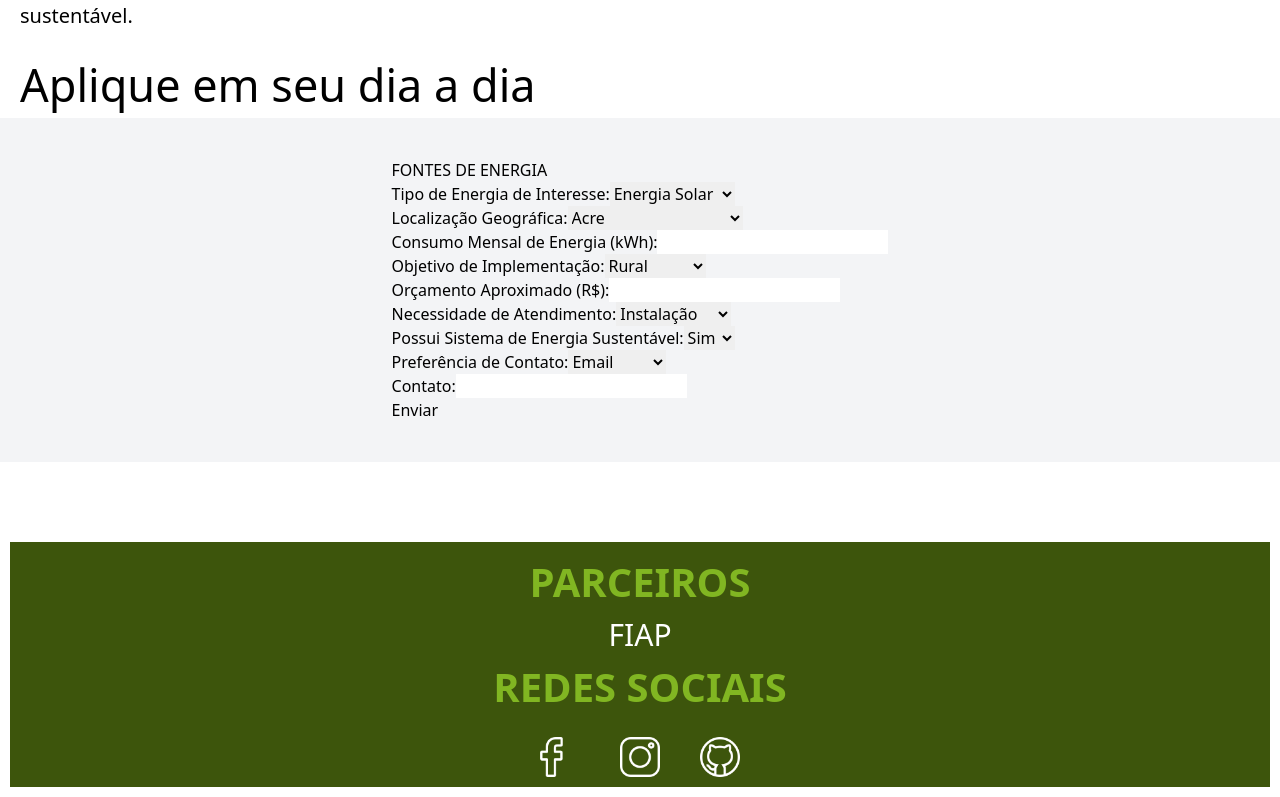
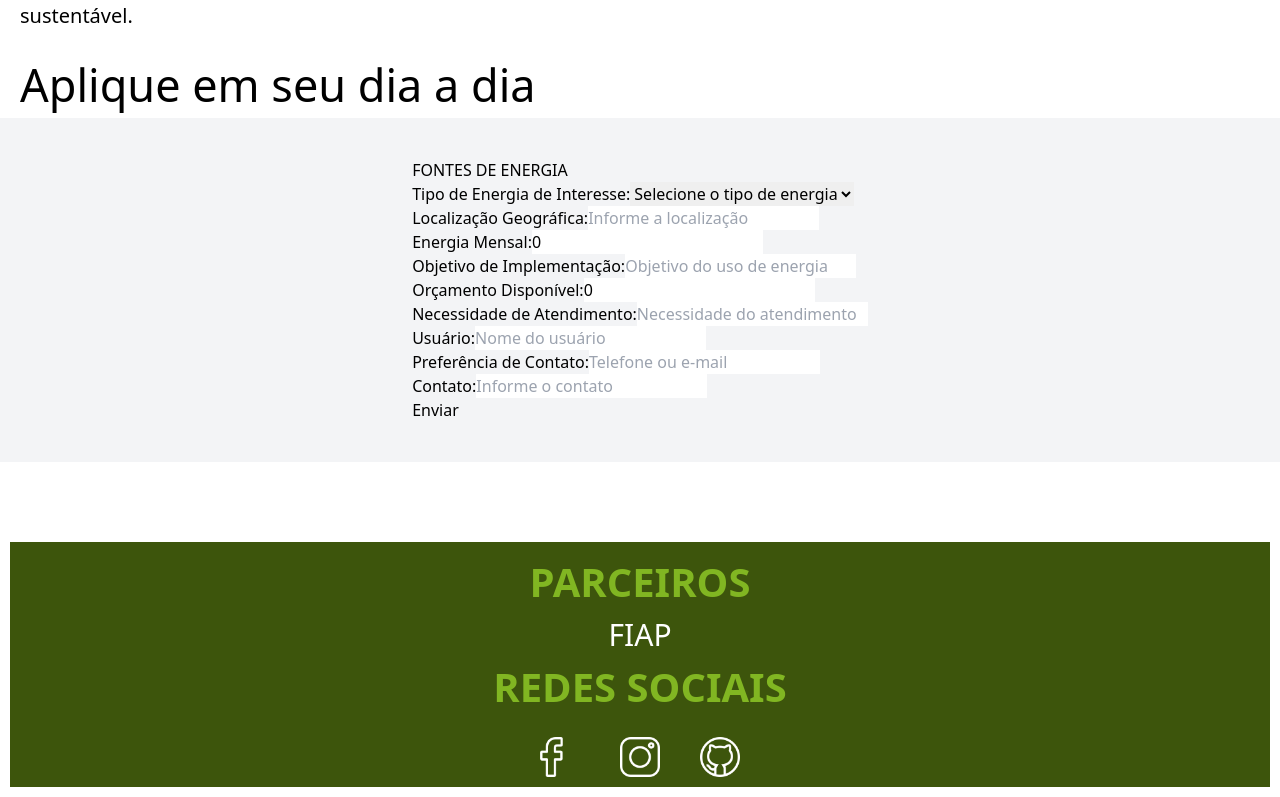
Before and after one commit to gusandrini/gs-2, a Next.js app in the folder gs/: page /saiba-mais in a window 1280 px wide. Shown: the part 2140-2937 px from the top of the page. Built offline with nearby package versions, Linux system fonts and the light colour scheme.

Commit message:
ajustado

```diff
--- a/gs/src/app/saiba-mais/page.tsx
+++ b/gs/src/app/saiba-mais/page.tsx
@@ -11,9 +11,9 @@ const Saiba = () => {
     id_es: 0,
     tp_energia: "",
     localizacao_geografica: "",
-    energia_mensal: "",
+    energia_mensal: 0,
     obj_implementacao: "",
-    orcamento: "",
+    orcamento: 0,
     necessidade_atendimento: "",
     usuario_es: "",
     preferencia_contato: "",
@@ -24,12 +24,26 @@ const Saiba = () => {
     e.preventDefault();
 
     try {
+      // Verifica e converte os valores numéricos
+      const energiaMensal = saiba.energia_mensal ? parseFloat(saiba.energia_mensal.toString()) : 0;
+      const orcamento = saiba.orcamento ? parseFloat(saiba.orcamento.toString()) : 0;
+
       const response = await fetch("http://localhost:8080/fonte", {
         method: "POST",
         headers: {
           "Content-Type": "application/json",
         },
-        body: JSON.stringify(saiba),
+        body: JSON.stringify({
+          tp_energia: saiba.tp_energia,
+          localizacao_geografica: saiba.localizacao_geografica,
+          energia_mensal: energiaMensal, // Converte string para float
+          obj_implementacao: saiba.obj_implementacao,
+          orcamento: orcamento, // Converte string para float
+          necessidade_atendimento: saiba.necessidade_atendimento,
+          usuario_es: saiba.usuario_es,
+          preferencia_contato: saiba.preferencia_contato,
+          contato: saiba.contato,
+        }),
       });
 
       if (response.ok) {
@@ -37,16 +51,16 @@ const Saiba = () => {
           id_es: 0,
           tp_energia: "",
           localizacao_geografica: "",
-          energia_mensal: "",
+          energia_mensal: 0,
           obj_implementacao: "",
-          orcamento: "",
+          orcamento: 0,
           necessidade_atendimento: "",
           usuario_es: "",
           preferencia_contato: "",
           contato: "",
         });
-        setMensagemSaiba("Usuário cadastrado com sucesso!");
-        router.push("/");
+        setMensagemSaiba("Cadastro realizado com sucesso!");
+        router.push("/"); // Redireciona para a página inicial após sucesso
       } else {
         const errorText = await response.text();
         const errorMessage = errorText ? JSON.parse(errorText).message : "Erro desconhecido.";
@@ -56,6 +70,14 @@ const Saiba = () => {
       console.error("Erro ao cadastrar:", error);
       setMensagemSaiba(`Erro ao cadastrar: ${error instanceof Error ? error.message : 'Erro no frontend.'}`);
     }
+  };
+
+  const handleChange = (e: React.ChangeEvent<HTMLInputElement | HTMLTextAreaElement>) => {
+    const { name, value } = e.target;
+    setSaiba(prevState => ({
+      ...prevState,
+      [name]: value,
+    }));
   };
 
   return (
@@ -170,155 +192,116 @@ const Saiba = () => {
 
             <fieldset>
               <div>
-                <label htmlFor="tipo_energia">Tipo de Energia de Interesse:</label>
+                <label htmlFor="tp_energia">Tipo de Energia de Interesse:</label>
                 <select
-                  id="tipo_energia"
+                  id="tp_energia"
                   name="tp_energia"
                   value={saiba.tp_energia}
                   onChange={(e) => setSaiba({ ...saiba, tp_energia: e.target.value })}
                 >
+                  <option value="" disabled>Selecione o tipo de energia</option>
                   <option value="solar">Energia Solar</option>
                   <option value="eolica">Energia Eólica</option>
-                  <option value="biomassa">Biomassa</option>
-                  <option value="hidreletrica">Hidrelétrica</option>
-                  <option value="geotermica">Geotérmica</option>
-                  <option value="outra">Outras</option>
+                  <option value="hidraulica">Energia Hidrelétrica</option>
+                  <option value="biomassa">Energia de Biomassa</option>
+                  <option value="geotermica">Energia Geotérmica</option>
                 </select>
               </div>
-
               <div>
                 <label htmlFor="localizacao_geografica">Localização Geográfica:</label>
-                <select
+                <input
+                  type="text"
                   id="localizacao_geografica"
                   name="localizacao_geografica"
+                  placeholder="Informe a localização"
                   value={saiba.localizacao_geografica}
-                  onChange={(e) => setSaiba({ ...saiba, localizacao_geografica: e.target.value })}
-                >
-                  <option value="Acre">Acre</option>
-                  <option value="Alagoas">Alagoas</option>
-                  <option value="Amapa">Amapá</option>
-                  <option value="Amazonas">Amazonas</option>
-                  <option value="Bahia">Bahia</option>
-                  <option value="Ceara">Ceará</option>
-                  <option value="Distrito Federal">Distrito Federal</option>
-                  <option value="Espirito Santo">Espírito Santo</option>
-                  <option value="Goias">Goiás</option>
-                  <option value="Maranhao">Maranhão</option>
-                  <option value="Mato Grosso">Mato Grosso</option>
-                  <option value="Mato Grosso do Sul">Mato Grosso do Sul</option>
-                  <option value="Minas Gerais">Minas Gerais</option>
-                  <option value="Para">Pará</option>
-                  <option value="Paraiba">Paraíba</option>
-                  <option value="Parana">Paraná</option>
-                  <option value="Pernambuco">Pernambuco</option>
-                  <option value="Piaui">Piauí</option>
-                  <option value="Rio de Janeiro">Rio de Janeiro</option>
-                  <option value="Rio Grande do Norte">Rio Grande do Norte</option>
-                  <option value="Rio Grande do Sul">Rio Grande do Sul</option>
-                  <option value="Rondonia">Rondônia</option>
-                  <option value="Roraima">Roraima</option>
-                  <option value="Santa Catarina">Santa Catarina</option>
-                  <option value="Sao Paulo">São Paulo</option>
-                  <option value="Sergipe">Sergipe</option>
-                  <option value="Tocantins">Tocantins</option>
-                </select>
+                  onChange={handleChange}
+                />
               </div>
-
               <div>
-                <label htmlFor="energia_mensal">Consumo Mensal de Energia (kWh):</label>
+                <label htmlFor="energia_mensal">Energia Mensal:</label>
                 <input
                   type="number"
                   id="energia_mensal"
                   name="energia_mensal"
+                  placeholder="kWh"
                   value={saiba.energia_mensal}
-                  onChange={(e) => setSaiba({ ...saiba, energia_mensal: e.target.value })}
+                  onChange={handleChange}
                 />
               </div>
-
               <div>
                 <label htmlFor="obj_implementacao">Objetivo de Implementação:</label>
-                <select
+                <input
+                  type="text"
                   id="obj_implementacao"
                   name="obj_implementacao"
+                  placeholder="Objetivo do uso de energia"
                   value={saiba.obj_implementacao}
-                  onChange={(e) => setSaiba({ ...saiba, obj_implementacao: e.target.value })}
-                >
-                  <option value="rural">Rural</option>
-                  <option value="domestico">Doméstico</option>
-                  <option value="industrial">Industrial</option>
-                </select>
+                  onChange={handleChange}
+                />
               </div>
-
               <div>
-                <label htmlFor="orcamento">Orçamento Aproximado (R$):</label>
+                <label htmlFor="orcamento">Orçamento Disponível:</label>
                 <input
                   type="number"
                   id="orcamento"
                   name="orcamento"
+                  placeholder="Orçamento para implementação"
                   value={saiba.orcamento}
-                  onChange={(e) => setSaiba({ ...saiba, orcamento: e.target.value })}
+                  onChange={handleChange}
                 />
               </div>
-
               <div>
                 <label htmlFor="necessidade_atendimento">Necessidade de Atendimento:</label>
-                <select
+                <input
+                  type="text"
                   id="necessidade_atendimento"
                   name="necessidade_atendimento"
+                  placeholder="Necessidade do atendimento"
                   value={saiba.necessidade_atendimento}
-                  onChange={(e) => setSaiba({ ...saiba, necessidade_atendimento: e.target.value })}
-                >
-                  <option value="instalacao">Instalação</option>
-                  <option value="manutencao">Manutenção</option>
-                  <option value="consultoria">Consultoria</option>
-                  <option value="outros">Outros</option>
-                </select>
+                  onChange={handleChange}
+                />
               </div>
-
               <div>
-                <label htmlFor="usuario_es">Possui Sistema de Energia Sustentável:</label>
-                <select
+                <label htmlFor="usuario_es">Usuário:</label>
+                <input
+                  type="text"
                   id="usuario_es"
                   name="usuario_es"
+                  placeholder="Nome do usuário"
                   value={saiba.usuario_es}
-                  onChange={(e) => setSaiba({ ...saiba, usuario_es: e.target.value })}
-                >
-                  <option value="sim">Sim</option>
-                  <option value="nao">Não</option>
-                </select>
+                  onChange={handleChange}
+                />
               </div>
-
               <div>
                 <label htmlFor="preferencia_contato">Preferência de Contato:</label>
-                <select
+                <input
+                  type="text"
                   id="preferencia_contato"
                   name="preferencia_contato"
+                  placeholder="Telefone ou e-mail"
                   value={saiba.preferencia_contato}
-                  onChange={(e) => setSaiba({ ...saiba, preferencia_contato: e.target.value })}
-                >
-                  <option value="email">Email</option>
-                  <option value="telefone">Telefone</option>
-                  <option value="whatsapp">WhatsApp</option>
-                </select>
+                  onChange={handleChange}
+                />
               </div>
-
               <div>
                 <label htmlFor="contato">Contato:</label>
                 <input
                   type="text"
                   id="contato"
                   name="contato"
+                  placeholder="Informe o contato"
                   value={saiba.contato}
-                  onChange={(e) => setSaiba({ ...saiba, contato: e.target.value })}
+                  onChange={handleChange}
                 />
               </div>
+            </fieldset>
 
-              <button type="submit">Enviar</button>
-            </fieldset>
+            <button type="submit">Enviar</button>
           </form>
+          {mensagemSaiba && <p>{mensagemSaiba}</p>}
         </section>
       </div>
-
     </div>
   );
 };
```
Also changed, not shown: gs/src/types/types.ts (+7 -6 lines).
